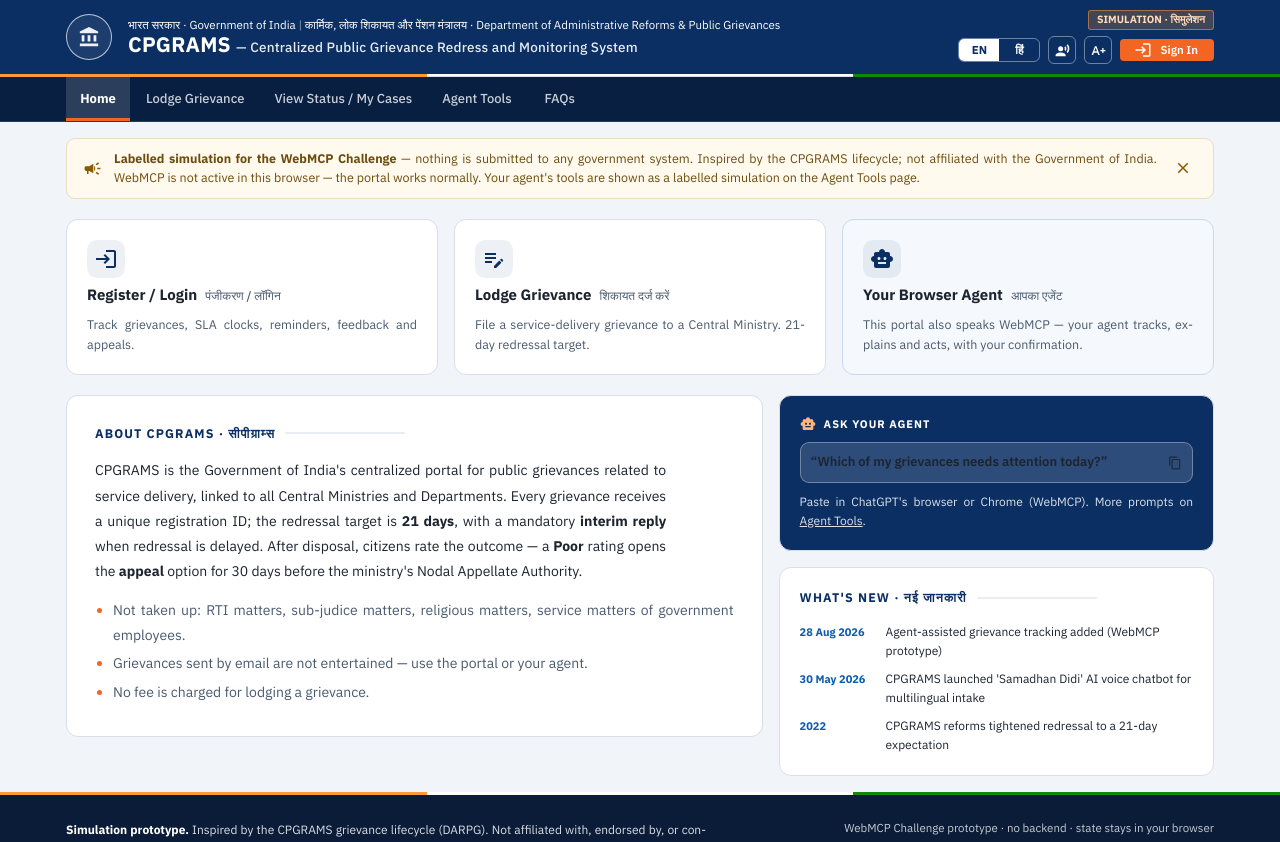
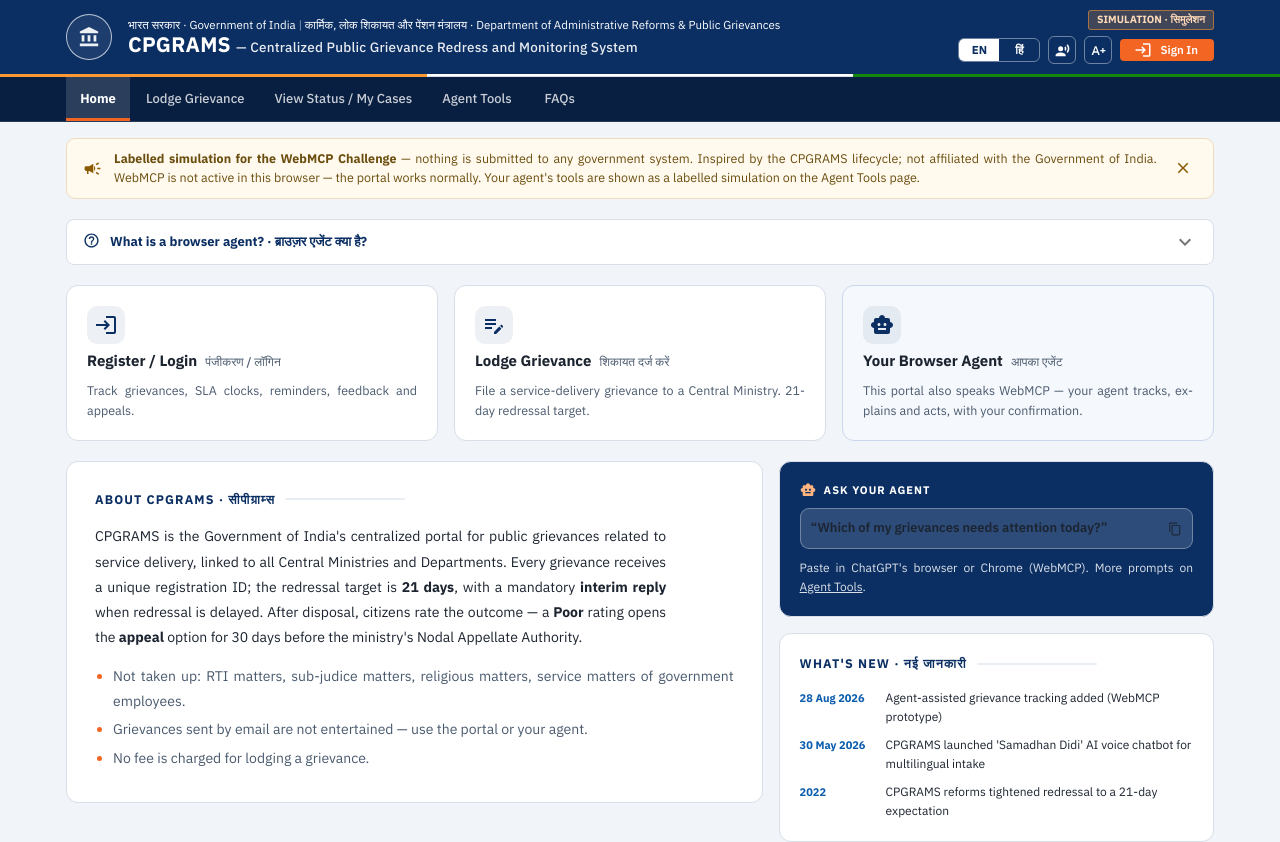
Before and after one commit to Najariya/webmcp-cpgrams-simulation, a React (Vite) app in the folder app/: page / in a window 1280 px wide. Shown: the top 842 px of the page. Built offline with nearby package versions, Linux system fonts and the light colour scheme; a web font is replaced by a local one.

Commit message:
fix(ui): plain-language 'What is a browser agent?' explainer — expandable on Home, plain-words line on Agent Tools (EN/HI)

```diff
--- a/app/src/components/GovHome.tsx
+++ b/app/src/components/GovHome.tsx
@@ -6,7 +6,10 @@
 import LoginIcon from "@mui/icons-material/Login";
 import SmartToy from "@mui/icons-material/SmartToy";
 import Campaign from "@mui/icons-material/Campaign";
+import HelpOutline from "@mui/icons-material/HelpOutlineOutlined";
 import Close from "@mui/icons-material/Close";
+import ExpandMore from "@mui/icons-material/ExpandMore";
+import { Accordion, AccordionDetails, AccordionSummary } from "@mui/material";
 import { registrar } from "../webmcp/registrar";
 import { useAppStore } from "../store";
 import { goi } from "../theme";
@@ -61,6 +64,22 @@
           </Button>
         </Paper>
       )}
+
+      {/* Plain-language explainer */}
+      <Accordion elevation={0} disableGutters sx={{ border: "1px solid #D8DFE8", borderRadius: "8px !important", "&:before": { display: "none" } }}>
+        <AccordionSummary expandIcon={<ExpandMore />} sx={{ minHeight: 44, "& .MuiAccordionSummary-content": { my: 0.5 } }}>
+          <HelpOutline sx={{ fontSize: "1.0625rem", color: goi.navy, mr: 1.25 }} />
+          <Typography sx={{ fontSize: "0.8125rem", fontWeight: 700, color: goi.navy }}>{d.home.explainerTitle} · ब्राउज़र एजेंट क्या है?</Typography>
+        </AccordionSummary>
+        <AccordionDetails sx={{ pt: 0 }}>
+          <Typography className="longform" variant="body2" sx={{ lineHeight: 1.7, color: "text.secondary" }}>
+            {d.home.explainerBody1}
+          </Typography>
+          <Typography className="longform" variant="body2" sx={{ lineHeight: 1.7, color: "text.secondary", mt: 1 }}>
+            {d.home.explainerBody2}
+          </Typography>
+        </AccordionDetails>
+      </Accordion>
 
       {/* Action cards */}
       <Box sx={{ display: "grid", gridTemplateColumns: { xs: "1fr", sm: "1fr 1fr", md: "repeat(3, 1fr)" }, gap: 2 }}>
--- a/app/src/components/TransparencyScreen.tsx
+++ b/app/src/components/TransparencyScreen.tsx
@@ -16,6 +16,8 @@
 import { getSlaStatusTool, speakAloudTool } from "../webmcp/tools";
 import { speak, useVoiceStore } from "../webmcp/voice";
 import { goi } from "../theme";
+import { dict } from "../i18n";
+import { useAppStore } from "../store";
 
 /**
  * Screen 5 — "How your agent works". The app demonstrates WebMCP with WebMCP:
@@ -33,6 +35,8 @@
   const [live, setLive] = useState<RegisteredToolInfo[] | null>(null);
   const voiceMode = useVoiceStore((s) => s.voiceMode);
   const setVoiceMode = useVoiceStore((s) => s.setVoiceMode);
+  const lang = useAppStore((s) => s.lang);
+  const dd = dict(lang);
 
   useEffect(() => {
     const unsub = registrar.subscribe(() => force((n) => n + 1));
@@ -103,6 +107,9 @@
                   </Box>{" "}
                   in Chrome 149+ and relaunch.</>
               )}
+            </Typography>
+            <Typography className="longform" sx={{ fontSize: "0.75rem", lineHeight: 1.65, color: "text.secondary", mt: 0.75 }}>
+              {dd.agentTools.plainWords}
             </Typography>
           </Box>
         </Stack>
--- a/app/src/i18n.ts
+++ b/app/src/i18n.ts
@@ -127,6 +127,9 @@
       bullet2: "Grievances sent by email are not entertained — use the portal or your agent.",
       bullet3: "No fee is charged for lodging a grievance.",
       askAgent: "Ask your agent",
+      explainerTitle: "What is a browser agent?",
+      explainerBody1: "A browser agent is an AI helper that can use a website for you. You say what you need in plain words; it reads the page, fills forms and clicks buttons while you watch. Before anything important happens, it asks you first.",
+      explainerBody2: "Examples: ChatGPT's in-app browser, or Chrome with WebMCP turned on. On this portal the agent gets safe, structured tools instead of guessing at buttons, and every big action needs your approval in the page.",
       askAgentCaption: "Paste in ChatGPT's browser or Chrome (WebMCP). More prompts on",
       askAgentLink: "Agent Tools",
       news1: "Agent-assisted grievance tracking added (WebMCP prototype)",
@@ -246,6 +249,9 @@
     dialog: {
       body: "Your browser agent ({action}) wants to perform this action on the simulation portal. Review the exact payload — nothing is committed until you confirm.",
     },
+    agentTools: {
+      plainWords: "In plain words: a browser agent is an AI helper that uses this site for you and asks you before doing anything consequential. Examples: ChatGPT's in-app browser, or Chrome 149+ with the WebMCP flag.",
+    },
   },
   hi: {
     common: {
@@ -287,6 +293,9 @@
       bullet2: "ईमेल से भेजी गई शिकायतें स्वीकार नहीं होतीं — पोर्टल या अपना एजेंट उपयोग करें।",
       bullet3: "शिकायत दर्ज करने के लिए कोई शुल्क नहीं है।",
       askAgent: "अपने एजेंट से पूछें",
+      explainerTitle: "ब्राउज़र एजेंट क्या है?",
+      explainerBody1: "ब्राउज़र एजेंट एक AI सहायक है जो वेबसाइट को आपके लिए इस्तेमाल कर सकता है। आप अपनी ज़रूरत सादे शब्दों में बताते हैं; वह पेज पढ़ता है, फ़ॉर्म भरता है और बटन दबाता है — और कोई बड़ा काम करने से पहले आपसे पूछता है।",
+      explainerBody2: "उदाहरण: ChatGPT का इन-ऐप ब्राउज़र, या WebMCP चालू करने वाला Chrome। इस पोर्टल पर एजेंट को अनुमान लगाने के बजाय सुरक्षित टूल मिलते हैं, और हर बड़े काम के लिए पेज में आपकी मंज़ूरी चाहिए।",
       askAgentCaption: "ChatGPT के ब्राउज़र या Chrome (WebMCP) में चिपकाएँ। और प्रॉम्प्ट यहाँ:",
       askAgentLink: "एजेंट टूल्स",
       news1: "एजेंट-सहायता शिकायत ट्रैकिंग जोड़ी गई (WebMCP प्रोटोटाइप)",
@@ -406,6 +415,9 @@
     dialog: {
       body: "आपका ब्राउज़र एजेंट ({action}) सिमुलेशन पोर्टल पर यह कार्य करना चाहता है। पूरा पेलोड जाँचें — पुष्टि के बिना कुछ भी दर्ज नहीं होता।",
     },
+    agentTools: {
+      plainWords: "सादे शब्दों में: ब्राउज़र एजेंट एक AI सहायक है जो यह साइट आपके लिए इस्तेमाल करता है और कोई बड़ा काम करने से पहले आपसे पूछता है। उदाहरण: ChatGPT का इन-ऐप ब्राउज़र, या WebMCP फ़्लैग वाला Chrome 149+।",
+    },
   },
 } as const;
 
```
